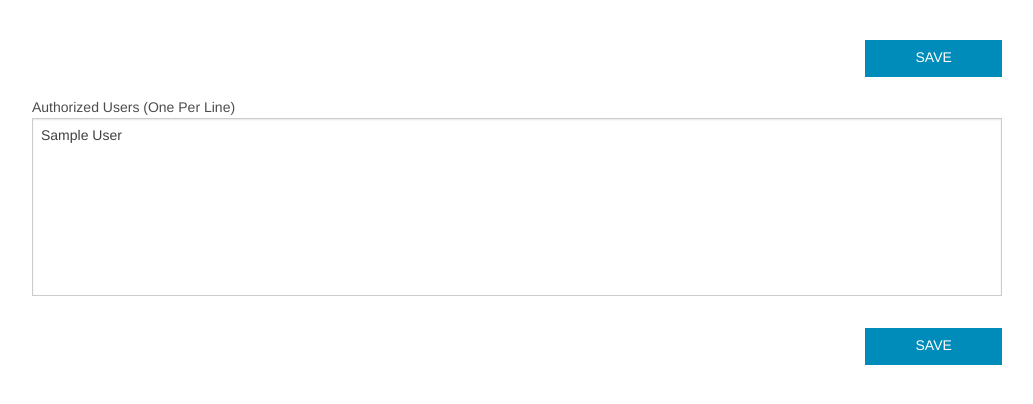
After one commit to citruspi/Alexandria, a Flask app: template templates/settings.html in a window 1280 px wide. The commit adds this page. Shown: the top 404 px of the page, without its empty margins (123-1156 px from the left). Run offline with Flask 2, Linux system fonts and the light colour scheme; the template is opened without the code that fills it: most values are stand-ins (such as "Sample title", 1, 10 or a date in 2020); parts of the project's set-up code (start-up, migrations or seed data) failed here and were passed over; some libraries are stand-ins or nearby versions.

Commit message:
Implemented authorized users and user roles

```diff
--- a/app.py
+++ b/app.py
@@ -27,6 +27,19 @@ def not_even_one(f):
     def decorated_function(*args, **kwargs):
         if db.Books.find_one() is None:
             return redirect(url_for('upload'))
+        return f(*args, **kwargs)
+    return decorated_function
+
+def is_administrator(f):
+    @wraps(f)
+    def decorated_function(*args, **kwargs):
+
+        user = db.Users.find_one({'openid': session['openid']})
+
+        if user['role'] != 'Administrator':
+
+            return redirect(url_for('library'))
+
         return f(*args, **kwargs)
     return decorated_function
 
@@ -75,16 +88,65 @@ def create_or_login(resp):
     session['openid'] = resp.identity_url
     user = db.Users.find_one({'openid':resp.identity_url})
     if user is not None:
-        flash(u'Successfully signed in')
         g.user = user
     else:
-        db.Users.insert({
-            'name': resp.fullname or resp.nickname,
-            'email': resp.email,
-            'openid': session['openid']
-        })
+
+        if db.Users.find_one() is None:
+
+            db.Users.insert({
+                'name': resp.fullname or resp.nickname,
+                'email': resp.email,
+                'openid': session['openid'],
+                'role': 'Administrator'
+            })
+
+            db.Settings.insert({
+                'authorized': [resp.email]
+            })
+
+        else:
+
+            if resp.email in db.Settings.find_one()['authorized']:
+
+                db.Users.insert({
+                    'name': resp.fullname or resp.nickname,
+                    'email': resp.email,
+                    'openid': session['openid'],
+                    'role': 'User'
+                })
+
+            else:
+
+                redirect(url_for('logout'))
 
     return redirect(oid.get_next_url())
+
+@app.route('/settings', methods=['GET', 'POST'])
+@authenticated
+@is_administrator
+def settings():
+
+    if request.method == 'GET':
+
+        return render_template('settings.html', setting=db.Settings.find_one())
+
+    elif request.method == 'POST':
+
+        authorized = request.form.get('authorized').split('\r\n')
+
+        setting = db.Settings.find_one()
+
+        setting['authorized'] = []
+
+        for auth in authorized:
+
+            if auth != '':
+
+                setting['authorized'].append(auth)
+
+        db.Settings.update({'_id':setting['_id']}, setting, True)
+
+        return ''
 
 @app.route('/library')
 @authenticated
@@ -124,6 +186,7 @@ def byauthor(author):
 
 @app.route('/edit/<id>', methods=['GET', 'POST'])
 @authenticated
+@is_administrator
 def edit(id):
 
     book = db.Books.find({"id": id})[0]
@@ -155,6 +218,7 @@ def book(id):
 
 @app.route('/upload', methods=['GET', 'POST'])
 @authenticated
+@is_administrator
 def upload():
 
     if request.method == 'GET':
@@ -179,6 +243,7 @@ def upload():
 
 @app.route('/confirm/<filename>/<id>', methods=['POST'])
 @authenticated
+@is_administrator
 def confirm(filename, id):
 
     r = requests.get('https://www.googleapis.com/books/v1/volumes/'+id).json()
@@ -273,7 +338,6 @@ def confirm(filename, id):
 
             book['cover'] = ''
 
-
     book['files'] = []
 
     book['files'].append(filename.split('.')[-1])
--- a/templates/base.html
+++ b/templates/base.html
@@ -27,10 +27,12 @@
                     <li class="divider"></li>
                     <li id="library_menu"><a href="/library"> <i class="fa fa-book"></i> &nbsp;Library</a></li>
                     <li class="divider"></li>
+                    {% if g.user['role'] == "Administrator" %}
                     <li id="upload_menu"><a href="/upload"> <i class="fa fa-upload"></i> &nbsp;Upload</a></li>
                     <li class="divider"></li>
-                    <li><a href="/settings"> <i class="fa fa-cogs"></i> &nbsp;Settings</a></li>
+                    <li id="settings_menu"><a href="/settings"> <i class="fa fa-cogs"></i> &nbsp;Settings</a></li>
                     <li class="divider"></li>
+                    {% endif %}
                     <li><a href="/logout"> <i class="fa fa-power-off"></i> &nbsp;Sign Out {{ g.user['name'].split(' ')[0] }}</a></li>
                     <li class="divider"></li>
                 </ul>
@@ -53,6 +55,11 @@
                     document.getElementById("library_menu").className = "active";
                     break;
 
+                case 'settings':
+
+                    document.getElementById("settings_menu").className = "active";
+                    break;
+
                 default:
 
                     ''
--- /dev/null
+++ b/templates/settings.html
@@ -0,0 +1,55 @@
+{% extends 'base.html' %}
+
+{% block content %}
+
+<div class="row" style="height:5%"></div>
+
+<form name="edit">
+
+    <div class="row">
+
+        <div class="large-2 large-offset-10 columns">
+
+            <a href="#" class="button postfix" onclick="save();">SAVE</a>
+
+        </div>
+
+    </div>
+
+    <div class="row">
+
+        <div class="large-12 columns">
+
+            <label>Authorized Users (One Per Line)
+                <textarea style="resize: none;" name="authorized" rows="10">{% for authorized in setting['authorized'] %}{{ authorized + '\n' }}{% endfor %}</textarea>
+            </label>
+
+        </div>
+
+    </div>
+
+    <br>
+
+    <div class="row">
+
+        <div class="large-2 large-offset-10 columns">
+
+            <a href="#" class="button postfix" onclick="save();">SAVE</a>
+
+        </div>
+
+    </div>
+
+</form>
+
+{% include 'scripts.html' %}
+
+<script type="text/javascript">
+
+    function save(){
+        $.post("/settings", $( document.forms.edit ).serialize());
+    }
+
+</script>
+
+{% endblock %}
```
